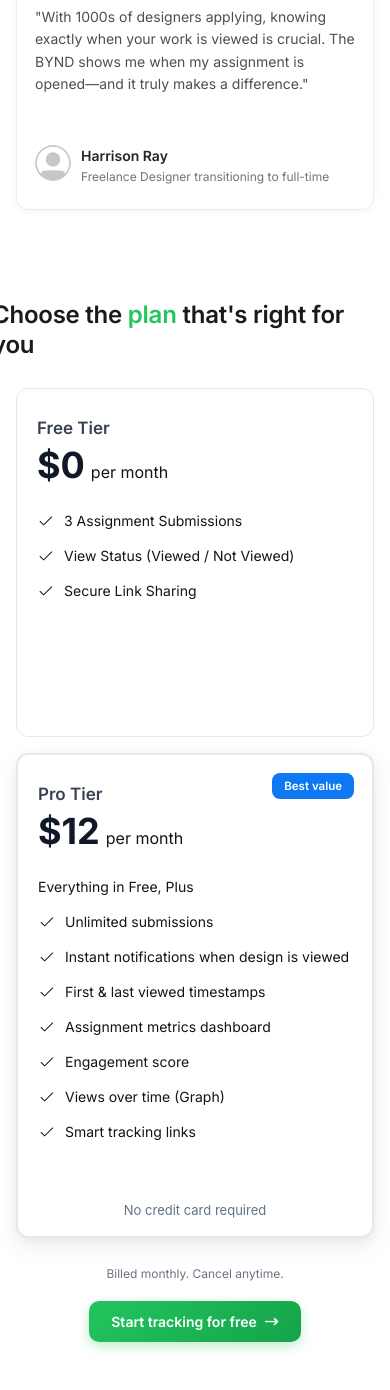
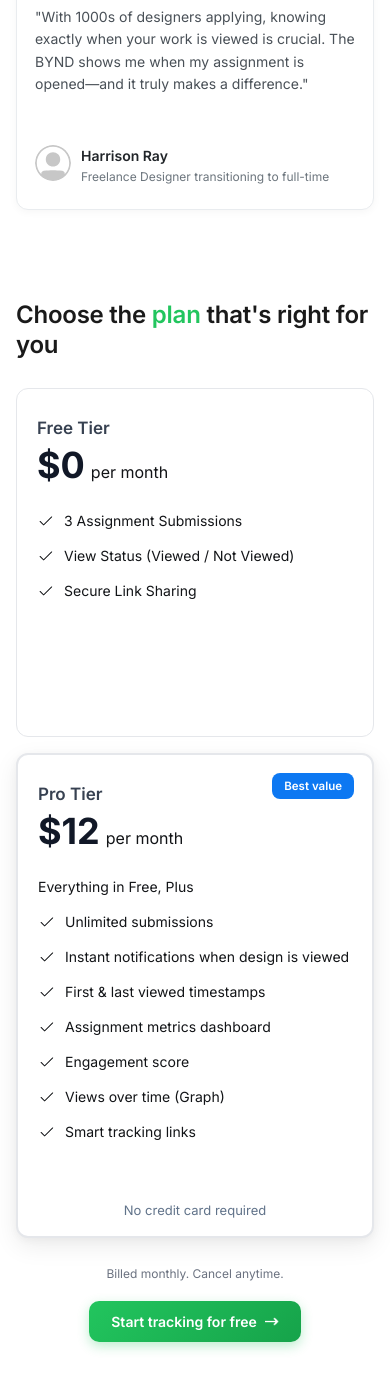
Before and after one commit to Sivasai1810/bynd-new, a React app: page / in a window 390 px wide. Shown: the part 4091-5481 px from the top of the page. Built offline with nearby package versions, Linux system fonts and the light colour scheme; the HTML template or start-up script is replaced by a standard one.

Commit message:
updated the pricing-section

```diff
--- a/src/App.css
+++ b/src/App.css
@@ -318,7 +318,6 @@
 /* Terms Container */
 .terms-container {
   padding: 20px 50px;
-  font-family: -apple-system, BlinkMacSystemFont, 'Segoe UI', Roboto, Oxygen, Ubuntu, Cantarell, sans-serif;
   text-align: left;
 }
 
--- a/src/component/pricing.css
+++ b/src/component/pricing.css
@@ -16,8 +16,8 @@
 }
 
 .pricing-header {
-  position: relative;
-  left: -24px;
+  /* position: relative;
+  left: -24px; */
   text-align: left;
   margin-bottom: 40px;
   padding-left: 0;
@@ -48,6 +48,7 @@
   grid-template-columns: repeat(2, 1fr);
   gap: 24px;
   margin-bottom: 40px;
+  margin-left: 20px;
 }
 
 .pricing-card {
@@ -177,7 +178,7 @@
   transform: translateX(-50%);
   width: calc(100% - 64px);
   padding-top: 16.8px;
-  font-family: 'Circular Std', -apple-system, BlinkMacSystemFont, 'Segoe UI', 'Roboto', sans-serif;
+  /* font-family: 'Circular Std', -apple-system, BlinkMacSystemFont, 'Segoe UI', 'Roboto', sans-serif; */
 }
 
 .pro-tier .plan-features .feature-item:first-child {
@@ -245,6 +246,7 @@
   .pricing-grid {
     gap: 20px;
     margin-bottom: 36px;
+    margin-left: 20px;
   }
 
   .pricing-card {
@@ -312,6 +314,7 @@
 
   .pricing-header {
     margin-bottom: 32px;
+    left: 0;
   }
 
   .pricing-title {
@@ -322,6 +325,7 @@
     grid-template-columns: 1fr;
     gap: 20px;
     margin-bottom: 32px;
+    margin-left: 0;
   }
 
   .pricing-card {
@@ -423,17 +427,21 @@
 
   .pricing-header {
     margin-bottom: 28px;
+    left: 0;
+    padding-left: 0;
   }
 
   .pricing-title {
     font-size: 24px;
     line-height: 1.25;
+    margin-left: 0;
   }
 
   .pricing-grid {
     grid-template-columns: 1fr;
     gap: 16px;
     margin-bottom: 28px;
+    margin-left: 0;
   }
 
   .pricing-card {
```
